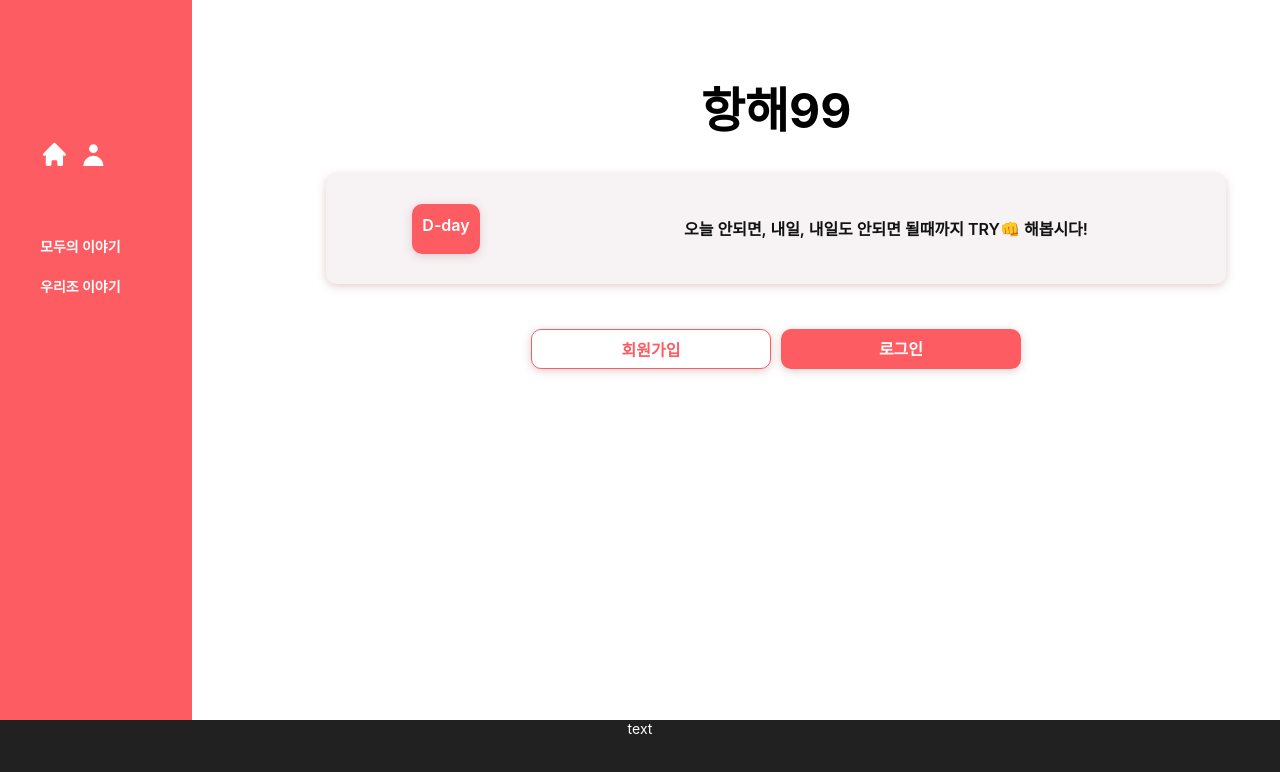
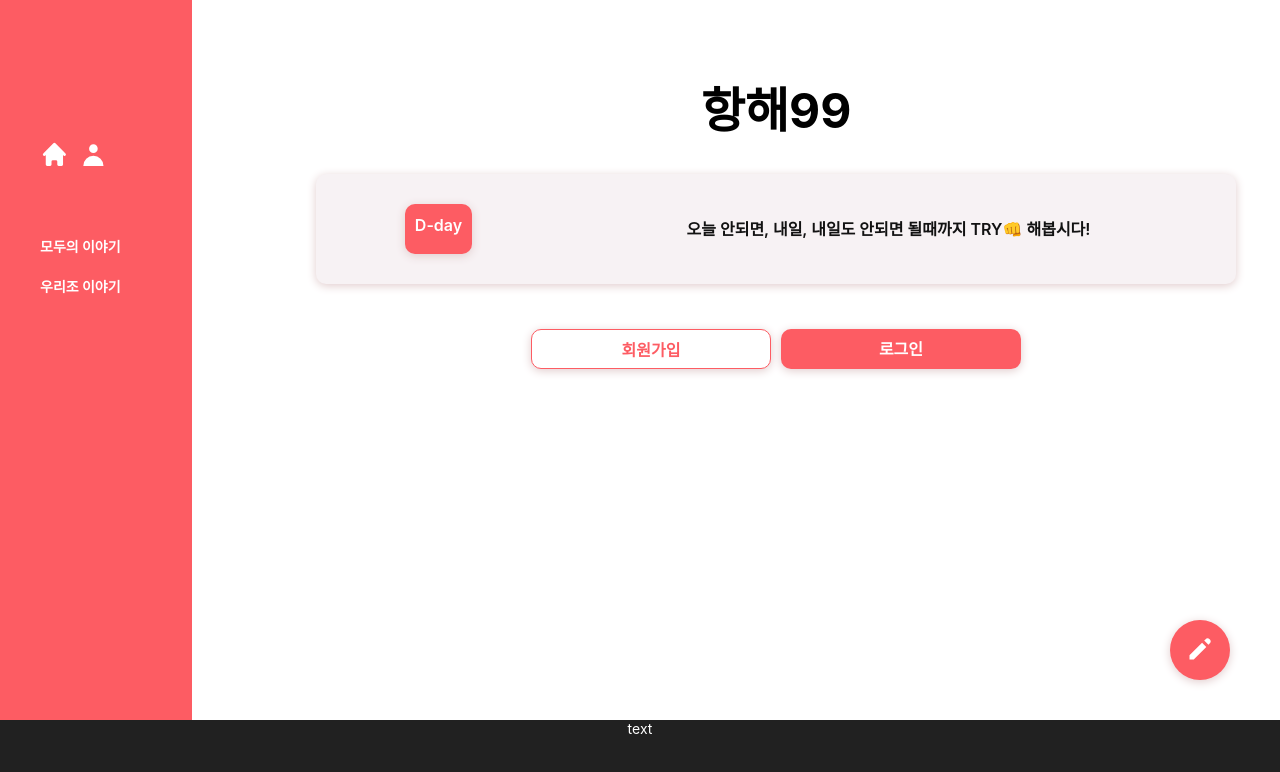
Before and after one commit to joyfive/w6-mini, a React (Create React App) app: page / in a window 1280 px wide. Shown: the top 772 px of the page. Built offline with nearby package versions, Linux system fonts and the light colour scheme.

Commit message:
navigate-done

```diff
--- a/src/components/elements/Box.jsx
+++ b/src/components/elements/Box.jsx
@@ -48,7 +48,7 @@ const StDiv = styled.div`
           display: block;
           width: 90%;
           min-width: 300px;
-          max-width: 900px;
+          max-width: 920px;
           margin: 0 auto;
           padding: 0;
           border-radius: 10px;
@@ -57,7 +57,7 @@ const StDiv = styled.div`
           color: #121212 !important;
 
           @media screen and (max-width: 1080px) {
-            max-width: 600px;
+            max-width: 610px;
             padding: 12px;
           }
           @media screen and (max-width: 700px) {
@@ -66,9 +66,9 @@ const StDiv = styled.div`
         `;
       case "middle":
         return css`
-          width: 90%;
+          width: 100%;
           min-width: 300px;
-          max-width: 900px;
+          max-width: 920px;
           margin: 20px auto;
           height: 40px !important;
           padding: 10px;
@@ -79,7 +79,7 @@ const StDiv = styled.div`
           border-radius: 50px;
 
           @media screen and (max-width: 1080px) {
-            max-width: 600px;
+            max-width: 610px;
             padding: 12px;
             font-size: 16px;
             line-height: 2.5;
@@ -104,7 +104,7 @@ const StDiv = styled.div`
         return css`
           width: 100%;
           min-width: 300px;
-          max-width: 900px;
+          max-width: 920px;
           display: flex;
           flex-flow: row wrap;
           align-content: flex-start;
@@ -115,7 +115,7 @@ const StDiv = styled.div`
           margin: 10px auto;
           padding: 20px;
           @media screen and (max-width: 1080px) {
-            max-width: 600px;
+            max-width: 610px;
             padding: 20px;
           }
           @media screen and (max-width: 700px) {
--- a/src/components/elements/Button.jsx
+++ b/src/components/elements/Button.jsx
@@ -48,6 +48,12 @@ const StButton = styled.button`
           height: 40px !important;
           padding; 5px;
         `;
+      case "short":
+        return css`
+          width: 120px;
+          height: 40px !important;
+          padding: 5px;
+        `;
       case "small":
         return css`
           width: 30px;
@@ -57,7 +63,26 @@ const StButton = styled.button`
           border: 0;
           box-shadow: 0px 2px 10px #e1cccd;
         `;
+      case "round":
+        return css`
+          width: 60px;
+          height: 60px !important;
+          background-color: #fd5c63 !important;
+          color: white !important;
+          line-height: 1.6;
+          font-size: 30px;
+          font-weight: 700;
+          padding: 10px;
+          border-radius: 50px;
+          margin: 0 10px 0 0;
+          border: 0;
+          box-shadow: 0px 2px 10px #e1cccd;
 
+          :hover {
+            background-color: white !important;
+            color: #fd5c63 !important;
+          }
+        `;
       default:
         return css`
           width: 240px;
--- a/src/components/elements/Header.jsx
+++ b/src/components/elements/Header.jsx
@@ -1,7 +1,9 @@
 import React from "react";
 import styled from "styled-components";
-import { HiHome, HiUser } from "react-icons/hi";
+import { HiHome, HiUser, HiPencil } from "react-icons/hi";
 import { useNavigate } from "react-router-dom";
+
+import Button from "./Button";
 
 const Header = () => {
   const navigate = useNavigate();
@@ -16,6 +18,10 @@ const Header = () => {
   };
   const goOur = () => {
     navigate("/list/team");
+  };
+
+  const goEdit = () => {
+    navigate("/editor");
   };
   return (
     <Head>
@@ -33,6 +39,11 @@ const Header = () => {
           <li onClick={goOur}>우리조 이야기</li>
         </Head3>
       </Head1>
+      <Tit>
+        <Button size="round" onClick={goEdit}>
+          <HiPencil />
+        </Button>
+      </Tit>
     </Head>
   );
 };
@@ -101,3 +112,9 @@ const Head3 = styled.div`
     display: flex;
   }
 `;
+
+const Tit = styled.div`
+  position: fixed;
+  bottom: 120px;
+  right: 40px;
+`;
--- a/src/components/features/Post.jsx
+++ b/src/components/features/Post.jsx
@@ -30,7 +30,7 @@ const Post = () => {
 
   return (
     <>
-      <Box onClick={onDetail} size="item">
+      <Box size="item">
         <Flex>
           <Handle>
             <HdLi>
@@ -68,9 +68,12 @@ const Post = () => {
           </TagLi>
         </Tag>
         <Hr />
-        <Img src="https://images.unsplash.com/photo-1518057111178-44a106bad636?ixlib=rb-4.0.3&ixid=MnwxMjA3fDB8MHxwaG90by1wYWdlfHx8fGVufDB8fHx8&auto=format&fit=crop&w=688&q=80" />
+        <Img
+          onClick={onDetail}
+          src="https://images.unsplash.com/photo-1518057111178-44a106bad636?ixlib=rb-4.0.3&ixid=MnwxMjA3fDB8MHxwaG90by1wYWdlfHx8fGVufDB8fHx8&auto=format&fit=crop&w=688&q=80"
+        />
         <Body>
-          <Content>다들 커피한잔 하고 하시죠🥲</Content>
+          <Content onClick={onDetail}>다들 커피한잔 하고 하시죠🥲</Content>
           <CommentHandle>
             <HiOutlineChatAlt2 className="ico" />
             <CmtTxt>
--- a/src/pages/Editor.jsx
+++ b/src/pages/Editor.jsx
@@ -1,10 +1,12 @@
-import React from 'react'
-import Button from '../components/elements/Button'
-import Input from '../components/elements/Input'
-import styled from 'styled-components'
+import React from "react";
+import Button from "../components/elements/Button";
+import Input from "../components/elements/Input";
+import styled from "styled-components";
+import Layout from "../components/elements/Layout";
 
 const Editor = () => {
   return (
+    <Layout>
       <Container>
         <TitleBox>
           <h1>작성하기</h1>
@@ -19,13 +21,13 @@ const Editor = () => {
           <FileBox>
             <label>첨부파일</label>
             <FileLabel for="input-file">파일열기</FileLabel>
-          <input id="input-file" type="file" style={{display:"none"}} />
+            <input id="input-file" type="file" style={{ display: "none" }} />
           </FileBox>
 
           <RadioBox>
             <label>태그</label>
             <LabelBox>
-                <Radio id="radio1" type="radio"  name="account_tag" />
+              <Radio id="radio1" type="radio" name="account_tag" />
               <label for="radio1">일상</label>
             </LabelBox>
             <LabelBox>
@@ -48,26 +50,28 @@ const Editor = () => {
 
         <Btn>
           <Button size="medium">취소하기</Button>
-        <Button color="reverse" size="medium">등록하기</Button>
+          <Button color="reverse" size="medium">
+            등록하기
+          </Button>
         </Btn>
       </Container>
+    </Layout>
+  );
+};
 
-  )
-}
-
-export default Editor
+export default Editor;
 
 //전체
 const Container = styled.div`
   margin: 0 auto;
-    position:absolute;
-    left:30%;
-    top:10%;
-`
+  position: absolute;
+  left: 30%;
+  top: 10%;
+`;
 //제목
 const TitleBox = styled.div`
   padding-left: 50%;
-`
+`;
 //작성하기 박스
 const AllTextBox = styled.div`
   width: 700px;
@@ -78,34 +82,34 @@ const AllTextBox = styled.div`
   display: flex;
   flex-direction: column;
   justify-content: space-between;
-`
+`;
 //제목 입력창
 const LabelInput = styled.div`
   display: flex;
   align-items: center;
   gap: 30px;
-`
+`;
 //파일 업로드 박스
 const FileLabel = styled.label`
   padding: 6px 25px;
-  background-color:#fd5c63;
+  background-color: #fd5c63;
   border-radius: 4px;
   color: white;
   cursor: pointer;
-`
+`;
 //파일 업로드
 const FileBox = styled.div`
   display: flex;
   gap: 30px;
   align-items: center;
-`
+`;
 //태그 -> 라디오 박스
 const RadioBox = styled.div`
   display: flex;
   border: none;
   align-items: center;
   gap: 30px;
-`
+`;
 //태그 -> 라벨들
 const LabelBox = styled.label`
   display: inline-block;
@@ -113,7 +117,7 @@ const LabelBox = styled.label`
   border: 1px solid #fd5c63;
   background-color: white;
   /* text-align: center; */
-`
+`;
 //태그 -> 라디오
 const Radio = styled.input`
   display: none;
@@ -121,7 +125,7 @@ const Radio = styled.input`
     background-color: #fd5c63;
     color: #ffffff;
   }
-`
+`;
 // 내용 입력창
 const TextBox = styled.textarea`
   width: 100%;
@@ -133,10 +137,10 @@ const TextBox = styled.textarea`
   font-size: 14px;
   line-height: 1.5;
   font-size: 18px;
-`
+`;
 //취소 & 등록 버튼
 const Btn = styled.div`
   margin-top: 20px;
   width: 100%;
   padding-left: 30%;
-`
+`;
--- a/src/pages/Mypage.jsx
+++ b/src/pages/Mypage.jsx
@@ -1,16 +1,17 @@
 import React, { useState } from "react";
+import { useNavigate } from "react-router-dom";
 import styled from "styled-components";
 import Layout from "../components/elements/Layout";
 import Box from "../components/elements/Box";
 import Button from "../components/elements/Button";
 import Comments from "../components/features/Comments";
 
-import { HiPencilAlt } from "react-icons/hi";
+import { HiPencilAlt, HiPencil } from "react-icons/hi";
 import List from "../components/features/List";
 
 const Mypage = () => {
-  const [usePost, setUsePost] = useState();
-  const [useCmt, setUseCmt] = useState();
+  const [usePost, setUsePost] = useState("block");
+  const [useCmt, setUseCmt] = useState("none");
 
   const onPost = () => {
     usePost === "none" ? setUsePost("block") : setUsePost("block");
@@ -25,6 +26,7 @@ const Mypage = () => {
   return (
     <Layout>
       <H1>마이페이지</H1>
+
       <Box size="mytitle" color="reverse">
         <Flex>
           <Left>
```
Lines whose indentation alone changed are shown as unchanged.
